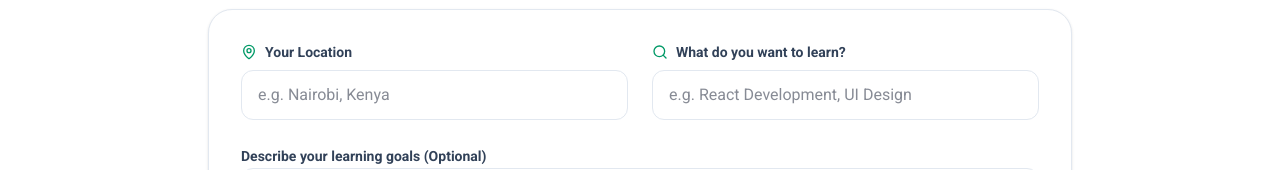
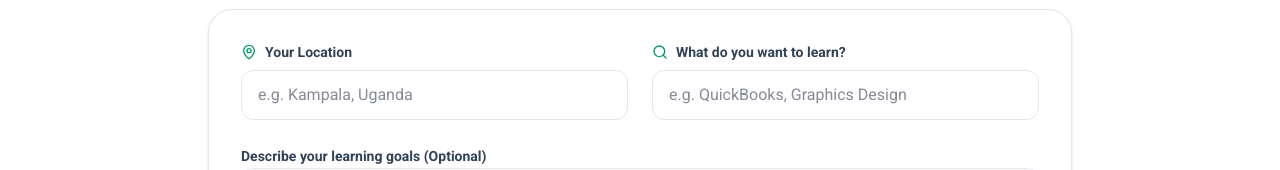
Before and after one commit to wotsunaD/NEXSTIP-TECH-VENTURES, a React (Vite) app: page /find-trainer in a window 1280 px wide. Shown: the part 311-481 px from the top of the page. Built offline with nearby package versions, Linux system fonts and the light colour scheme; no server answers.

Commit message:
feat: Update find trainer placeholder examples
Adjusted placeholder text in the 'FindTrainer' component to reflect more diverse and relevant examples for user location and learning interests, improving usability and guidance for users.

```diff
--- a/src/pages/FindTrainer.tsx
+++ b/src/pages/FindTrainer.tsx
@@ -90,7 +90,7 @@ const FindTrainer = () => {
               </label>
               <input
                 type="text"
-                placeholder="e.g. Nairobi, Kenya"
+                placeholder="e.g. Kampala, Uganda"
                 className="w-full px-4 py-3 rounded-xl border border-slate-200 focus:outline-none focus:ring-2 focus:ring-emerald-500/20 focus:border-emerald-500 transition-all"
                 value={location}
                 onChange={(e) => setLocation(e.target.value)}
@@ -102,7 +102,7 @@ const FindTrainer = () => {
               </label>
               <input
                 type="text"
-                placeholder="e.g. React Development, UI Design"
+                placeholder="e.g. QuickBooks, Graphics Design"
                 className="w-full px-4 py-3 rounded-xl border border-slate-200 focus:outline-none focus:ring-2 focus:ring-emerald-500/20 focus:border-emerald-500 transition-all"
                 value={interest}
                 onChange={(e) => setInterest(e.target.value)}
```
